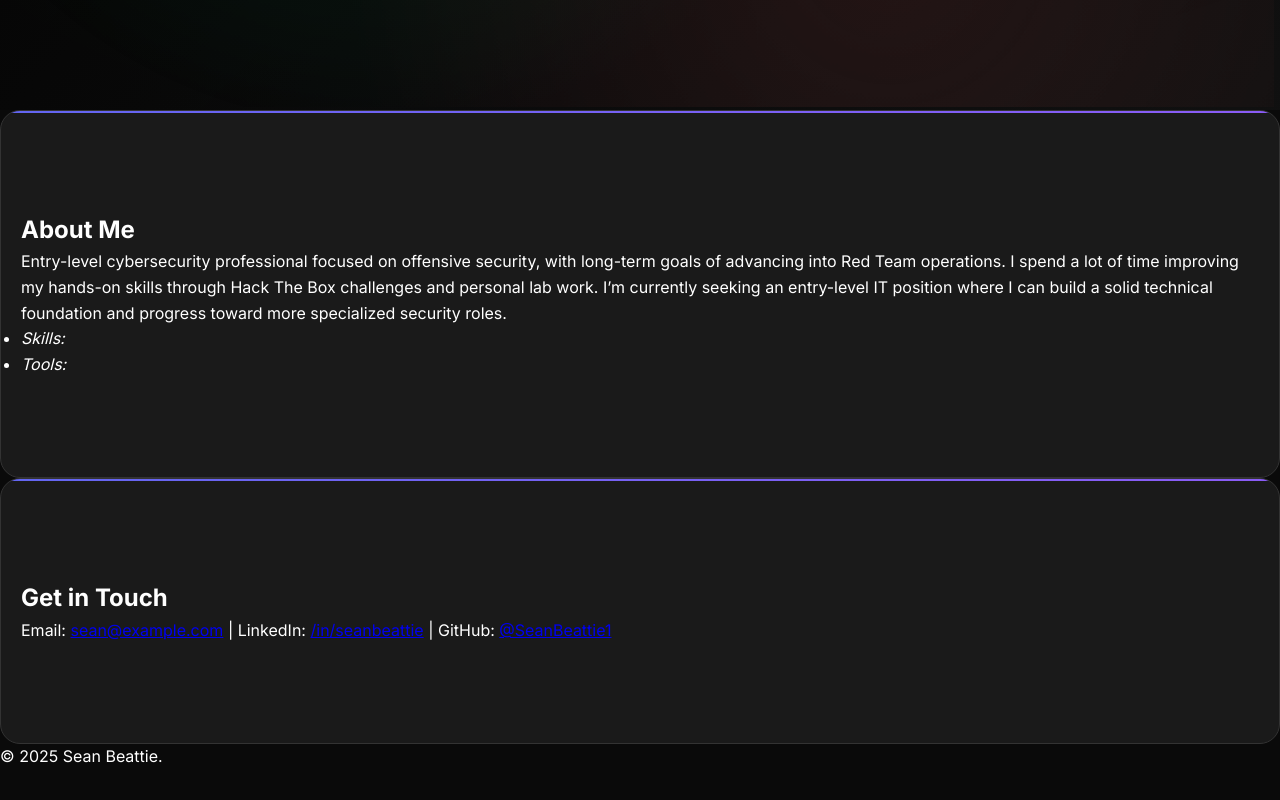
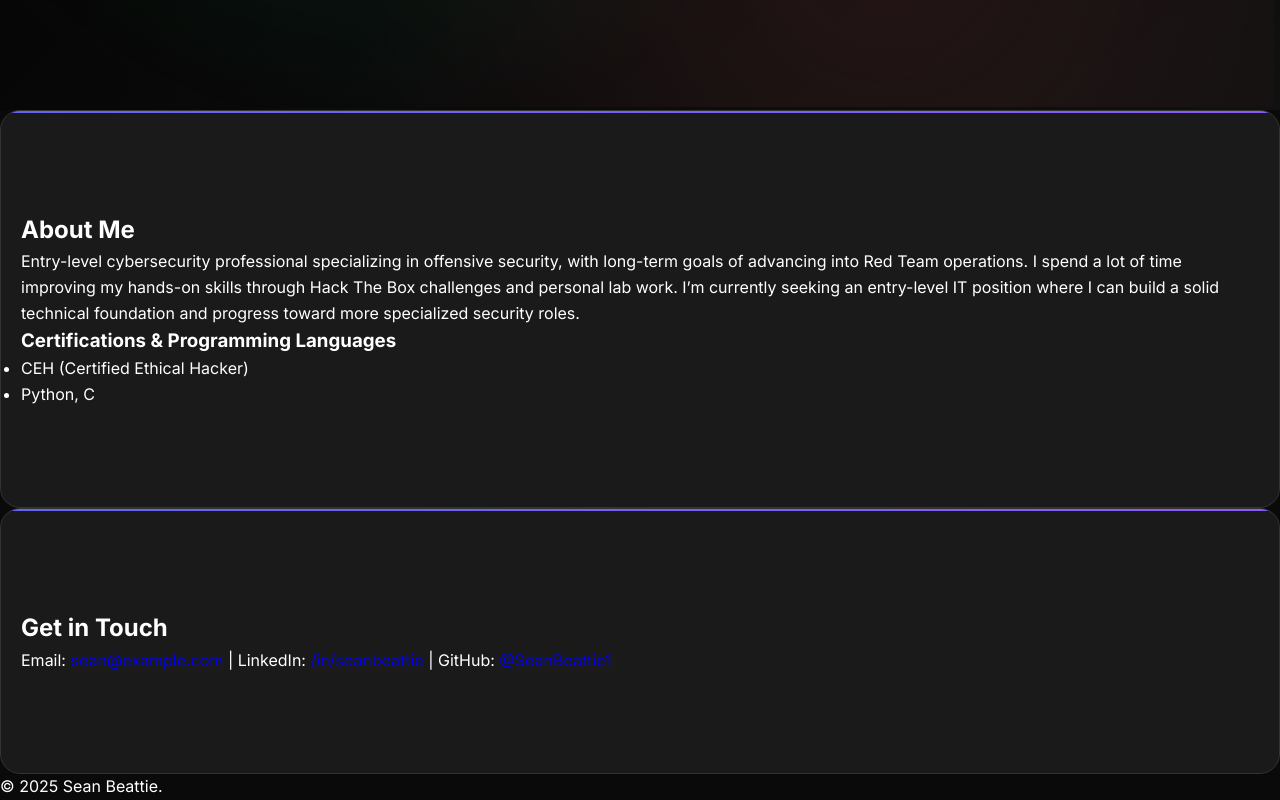
Before and after one commit to SeanBeattie1/seanbeattie1, a plain HTML site: page home.html in a window 1280 px wide. Shown: the part 690-1490 px from the top of the page. Before the commit the page ends 1460 px from the top, so only its background shows below. Drawn offline with Linux system fonts and the light colour scheme.

Commit message:
Update home.html

```diff
--- a/home.html
+++ b/home.html
@@ -11,7 +11,7 @@
   <nav>
   <ul>
     <li><a href="index.html#home">Home</a></li>
-    <li><a href="#about">About</a></li> <!-- If you have this -->
+    <li><a href="#about">About</a></li>
     <li><a href="projects.html">Projects</a></li>
     <li><a href="writeups.html">Write-Ups</a></li>
     <li><a href="index.html#contact">Contact</a></li>
@@ -26,11 +26,12 @@
 
   <section id="about">
     <h2>About Me</h2>
-    <p>Entry-level cybersecurity professional focused on offensive security, with long-term goals of advancing into Red Team operations. I spend a lot of time improving my hands-on skills through Hack The Box challenges and personal lab work. I’m currently seeking an entry-level IT position where I can build a solid technical foundation and progress toward more specialized security roles.</p>
+    <p>Entry-level cybersecurity professional specializing in offensive security, with long-term goals of advancing into Red Team operations. I spend a lot of time improving my hands-on skills through Hack The Box challenges and personal lab work. I’m currently seeking an entry-level IT position where I can build a solid technical foundation and progress toward more specialized security roles.</p>
     <ul>
-      <li><i>Skills:</i></li>
-      <li><i>Tools:</i></li>
-      <!-- Add more with cyan bullets if desired -->
+      <h3>Certifications & Programming Languages</h3>
+
+        <li>CEH (Certified Ethical Hacker)</li>
+        <li>Python, C</li>
     </ul>
   </section>
 
```
